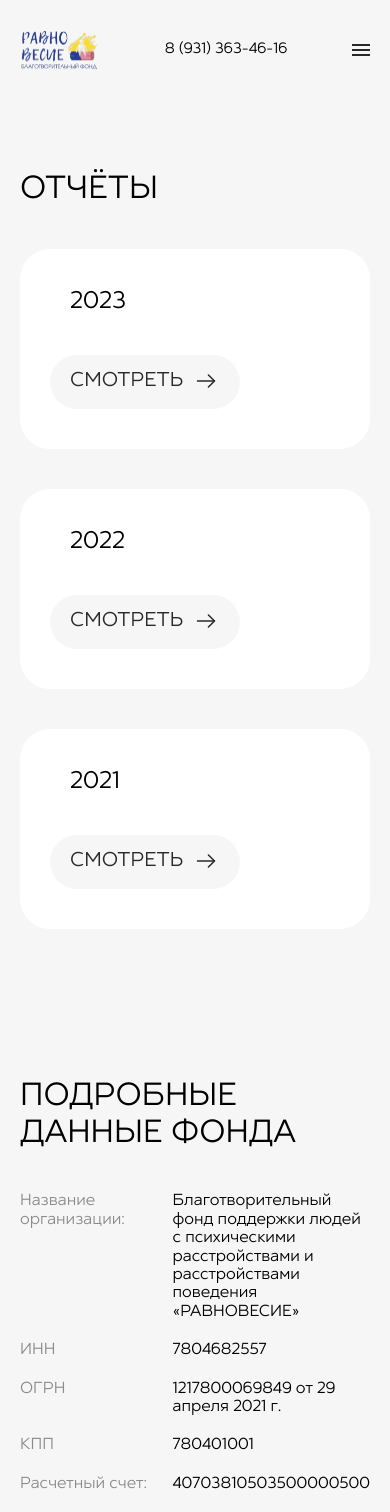
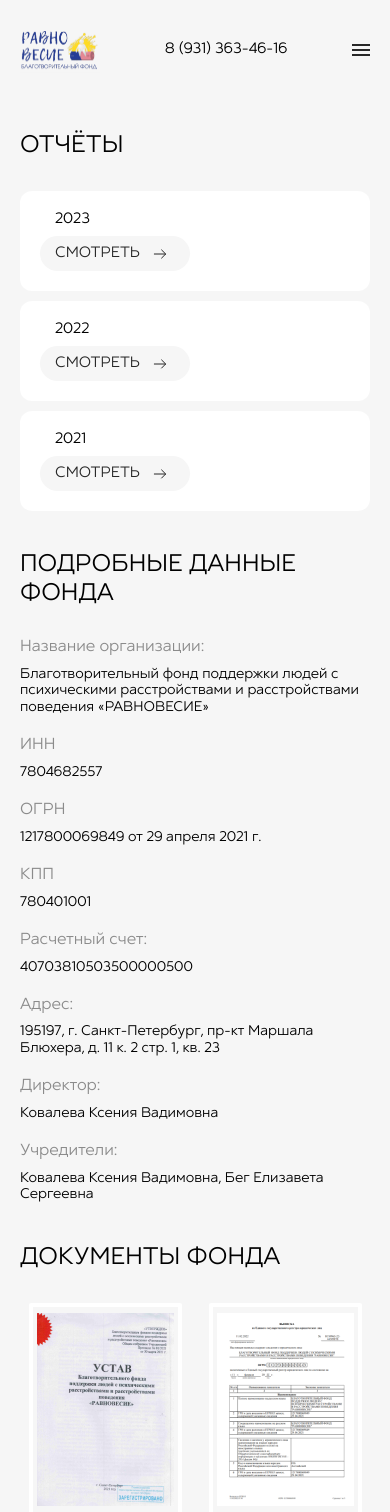
Before and after one commit to thirdmadman/fond-ravnovesie.ru_2023, a Next.js app: page /reports in a window 390 px wide. Shown: the top 1512 px of the page. Built offline with nearby package versions, Linux system fonts and the light colour scheme.

Commit message:
feat: add layout for mobile-l

```diff
--- a/src/styles/reports/reportCard.scss
+++ b/src/styles/reports/reportCard.scss
@@ -22,6 +22,12 @@
     max-width: unset;
   }
 
+  @media screen and (max-width: $layout-breakpoint-mobile-l) {
+    min-height: 100px;
+    border-radius: 12px;
+    padding: 20px;
+  }
+
   display: flex;
   flex-direction: column;
   justify-content: space-between;
@@ -36,6 +42,11 @@
     @media screen and (max-width: $layout-breakpoint-desktop-xs) {
       padding-left: 20px;
       padding-top: 0;
+    }
+
+    @media screen and (max-width: $layout-breakpoint-tablet-xs) {
+      font-size: 15px;
+      padding-left: 15px;
     }
   }
 
@@ -61,6 +72,13 @@
       font-size: 20px;
     }
 
+    @media screen and (max-width: $layout-breakpoint-mobile-l) {
+      font-size: 15px;
+      padding: 9px 15px;
+      height: 35px;
+      max-width: 150px;
+    }
+
     p {
       padding-top: 4px;
 
@@ -79,6 +97,13 @@
       top: 14px;
       right: 22px;
       background: url('/images/icons/icon-arrow-right-black.svg');
+
+      @media screen and (max-width: $layout-breakpoint-mobile-l) {
+        width: 16px;
+        height: 16px;
+        background-size: cover;
+        top: 10px;
+      }
     }
   }
 }
--- a/src/styles/reports/reports.scss
+++ b/src/styles/reports/reports.scss
@@ -14,5 +14,11 @@
       font-size: 32px;
       margin-bottom: 40px;
     }
+
+    @media screen and (max-width: $layout-breakpoint-mobile-l) {
+      font-size: 24px;
+      line-height: 120%;
+      margin-bottom: 30px;
+    }
   }
 }
--- a/src/styles/reports/sectionLegalInfo.scss
+++ b/src/styles/reports/sectionLegalInfo.scss
@@ -14,6 +14,10 @@
     flex-direction: column;
     justify-content: flex-start;
     row-gap: 150px;
+  }
+
+  @media screen and (max-width: $layout-breakpoint-mobile-l) {
+    row-gap: 20px;
   }
 
   .section-legal-info__data {
@@ -36,11 +40,30 @@
       @media screen and (max-width: $layout-breakpoint-desktop-xs) {
         gap: 20px 23px;
       }
+
+      @media screen and (max-width: $layout-breakpoint-mobile-l) {
+        display: flex;
+        flex-direction: column;
+        gap: 0;
+      }
     }
 
     .data {
+      p {
+        @media screen and (max-width: $layout-breakpoint-mobile-l) {
+          font-size: 14px;
+          line-height: 118%;
+          margin-bottom: 20px;
+        }
+      }
+
       .data__heading {
         color: $color-dark-m;
+        @media screen and (max-width: $layout-breakpoint-mobile-l) {
+          font-size: 16px;
+          line-height: 115%;
+          margin-bottom: 10px;
+        }
       }
     }
   }
@@ -66,6 +89,11 @@
       @media screen and (max-width: $layout-breakpoint-desktop-xs) {
         gap: 40px;
       }
+
+      @media screen and (max-width: $layout-breakpoint-mobile-l) {
+        column-gap: 10px;
+        row-gap: 20px;
+      }
     }
 
     img {
--- a/src/styles/reports/sectionReports.scss
+++ b/src/styles/reports/sectionReports.scss
@@ -6,6 +6,11 @@
 
   @media screen and (max-width: $layout-breakpoint-desktop-m) {
     margin-top: 80px;
+  }
+
+  @media screen and (max-width: $layout-breakpoint-mobile-l) {
+    margin-top: 40px;
+    margin-bottom: 40px;
   }
 
   .section-reports__list {
@@ -28,5 +33,9 @@
       flex-direction: column;
       gap: 40px;
     }
+
+    @media screen and (max-width: $layout-breakpoint-mobile-l) {
+      gap: 10px;
+    }
   }
 }
```
